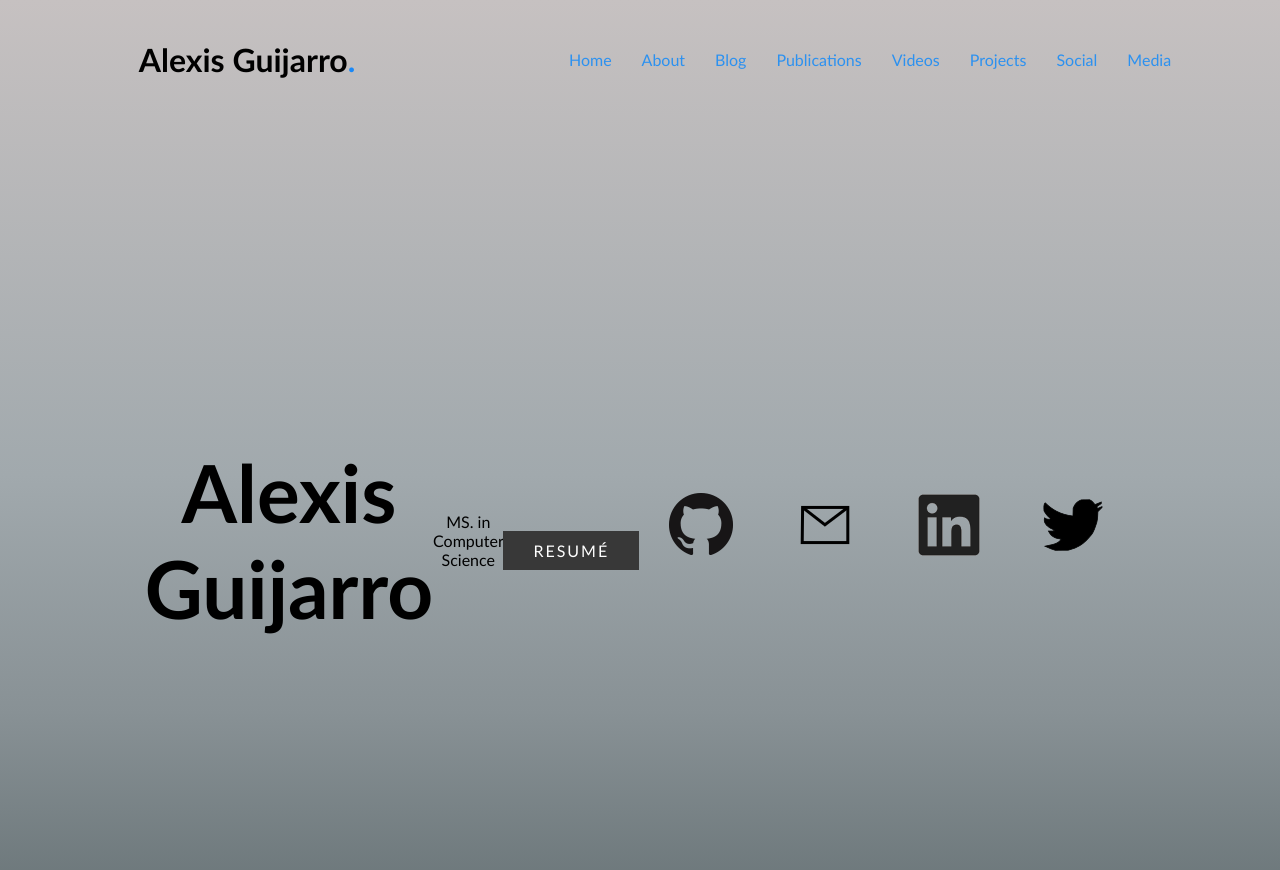
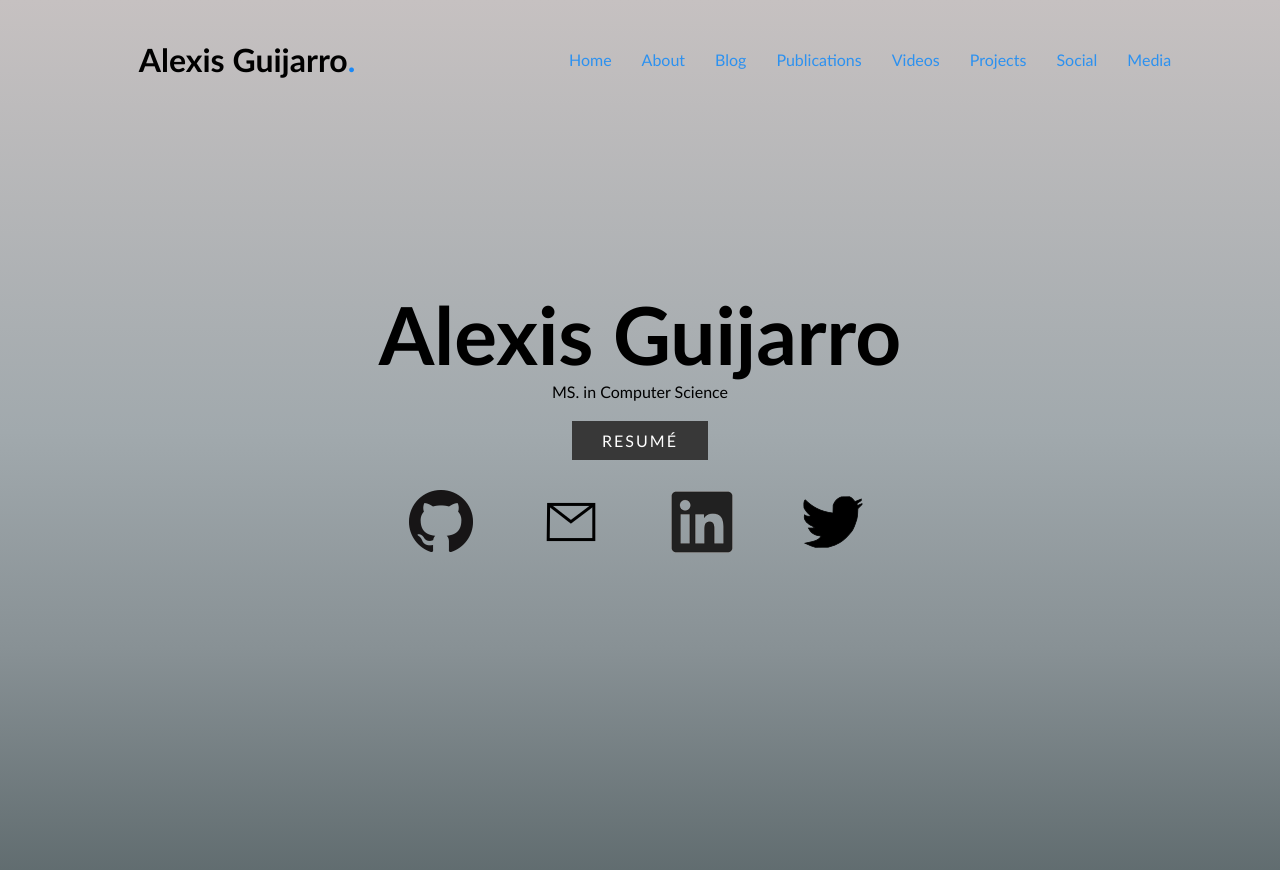
Before and after one commit to TOTON95/toton95.github.io, a Jekyll site: the page built from index.md, in a window 1280 px wide and 900 px high. Shown: the top 870 px of the window. Built offline with Jekyll 4.4.1, drawn with Linux system fonts in a browser that asks for light colours; a script that is not in the unit is left out; comment, search, counter and statistics services are not loaded.

Commit message:
fixing responsiveness

```diff
--- a/_sass/layout.scss
+++ b/_sass/layout.scss
@@ -246,12 +246,6 @@ section {
     justify-content: center;
     align-items: center;
     position: relative;
-    width: 100%;
-    min-height: 100vh;
-    padding-top: 10vh;
-    display: flex;
-    justify-content: center;
-    align-items: center;
 }
 
 @media (max-width: 991px) {
```
Also changed, not shown: 1 other file.
